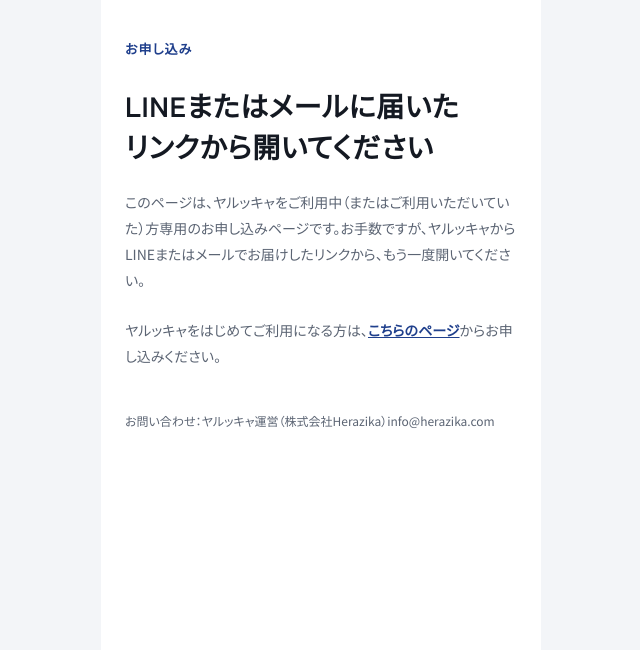
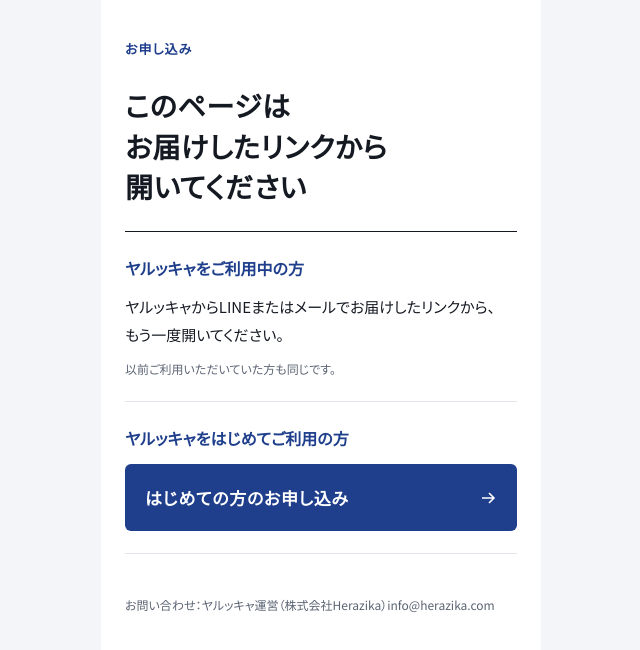
Before and after one commit to Herazika/go, a plain HTML site: page ookini-lp/apply/index.html in a window 1280 px wide. Shown: the part 70-720 px from the top of the page, without its empty margins (319-959 px from the left). Drawn offline with Linux system fonts and the light colour scheme.

Commit message:
fix: おおきに申込フォームのコードなし画面を利用中／はじめての2択に整理
Co-Authored-By: Claude Opus 5.5 <noreply@anthropic.com>

```diff
--- a/ookini-lp/apply/index.html
+++ b/ookini-lp/apply/index.html
@@ -22,9 +22,18 @@
   <!-- 申込コードなしで開いた人 -->
   <section class="sec" id="nocode" hidden>
     <p class="eyebrow">お申し込み</p>
-    <h1 class="h1">LINEまたはメールに届いた<span class="nw">リンクから</span><span class="nw">開いてください</span></h1>
-    <p class="lead">このページは、ヤルッキャをご利用中（またはご利用いただいていた）方専用のお申し込みページです。お手数ですが、ヤルッキャからLINEまたはメールでお届けしたリンクから、もう一度開いてください。</p>
-    <p class="lead">ヤルッキャをはじめてご利用になる方は、<a class="link" href="../">こちらのページ</a>からお申し込みください。</p>
+    <h1 class="h1">このページは<br><span class="nw">お届けしたリンクから</span><span class="nw">開いてください</span></h1>
+    <div class="choice">
+      <div class="opt">
+        <p class="opt-k">ヤルッキャを<span class="nw">ご利用中の方</span></p>
+        <p>ヤルッキャからLINEまたはメールで<span class="nw">お届けしたリンクから、</span><span class="nw">もう一度開いてください。</span></p>
+        <p class="note">以前ご利用いただいていた方も同じです。</p>
+      </div>
+      <div class="opt">
+        <p class="opt-k">ヤルッキャを<span class="nw">はじめてご利用の方</span></p>
+        <a class="btn" href="../">はじめての方のお申し込み<svg class="arw" viewBox="0 0 18 18" fill="none" stroke="currentColor" stroke-width="1.6" aria-hidden="true"><path d="M3 9h12M10 4l5 5-5 5"/></svg></a>
+      </div>
+    </div>
   </section>
 
   <!-- フォーム -->
--- a/ookini-lp/form.css
+++ b/ookini-lp/form.css
@@ -78,6 +78,13 @@ input[type=email]:focus,input[type=text]:focus{outline:none;border-color:var(--a
 .alert{display:none;background:var(--pen-soft);color:#8f2a17;border-radius:6px;padding:14px 16px;font-size:13px;line-height:1.7}
 .alert.on{display:block}
 
+/* 申込コードなしで開いたときの振り分け */
+.choice{display:flex;flex-direction:column;border-top:1px solid var(--ink)}
+.opt{display:flex;flex-direction:column;gap:10px;padding:22px 0;border-bottom:1px solid var(--line)}
+.opt-k{font-family:var(--display);font-weight:700;font-size:16px;color:var(--ai)}
+a.btn{text-decoration:none;justify-content:space-between}
+.btn .arw{width:18px;height:18px;flex:none}
+
 /* 完了・案内 */
 .panel{border-top:1px solid var(--ink);padding-top:20px;display:flex;flex-direction:column;gap:16px}
 .steps{display:flex;flex-direction:column;gap:14px;counter-reset:s}
```
